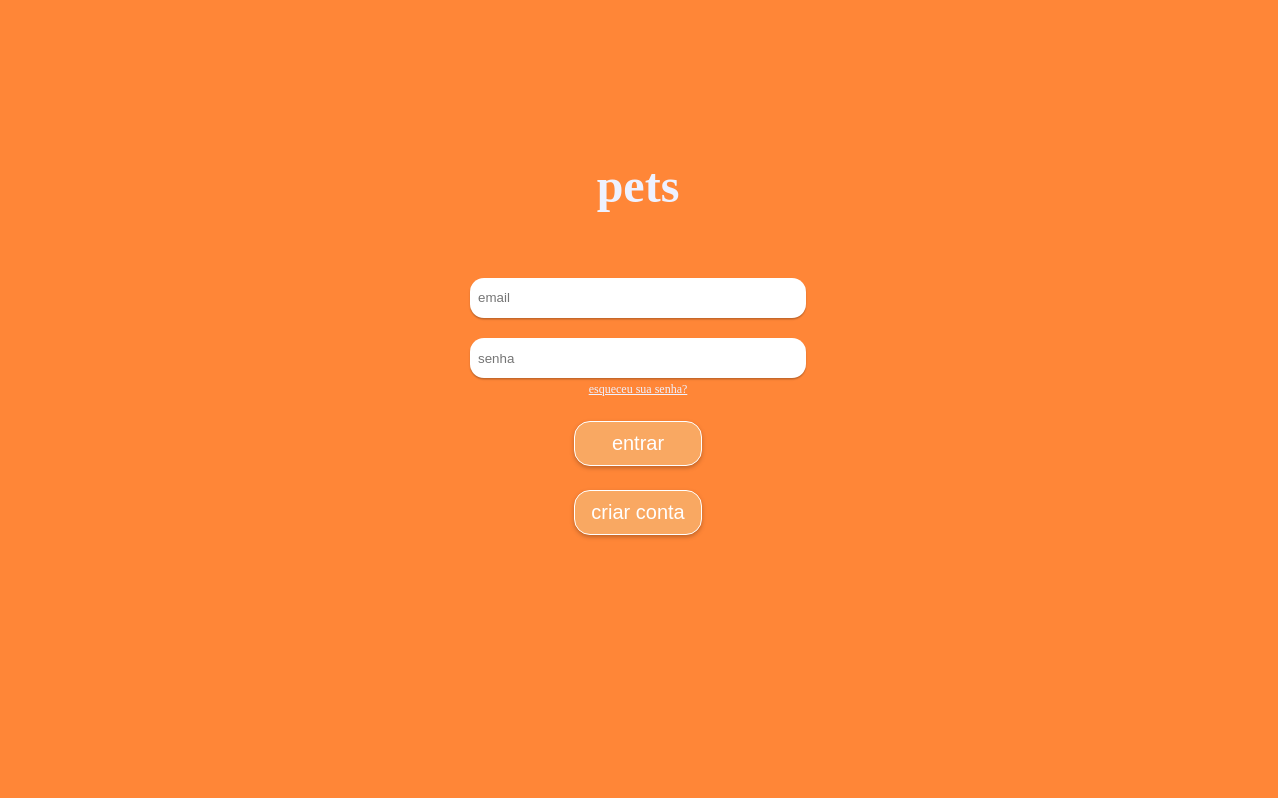
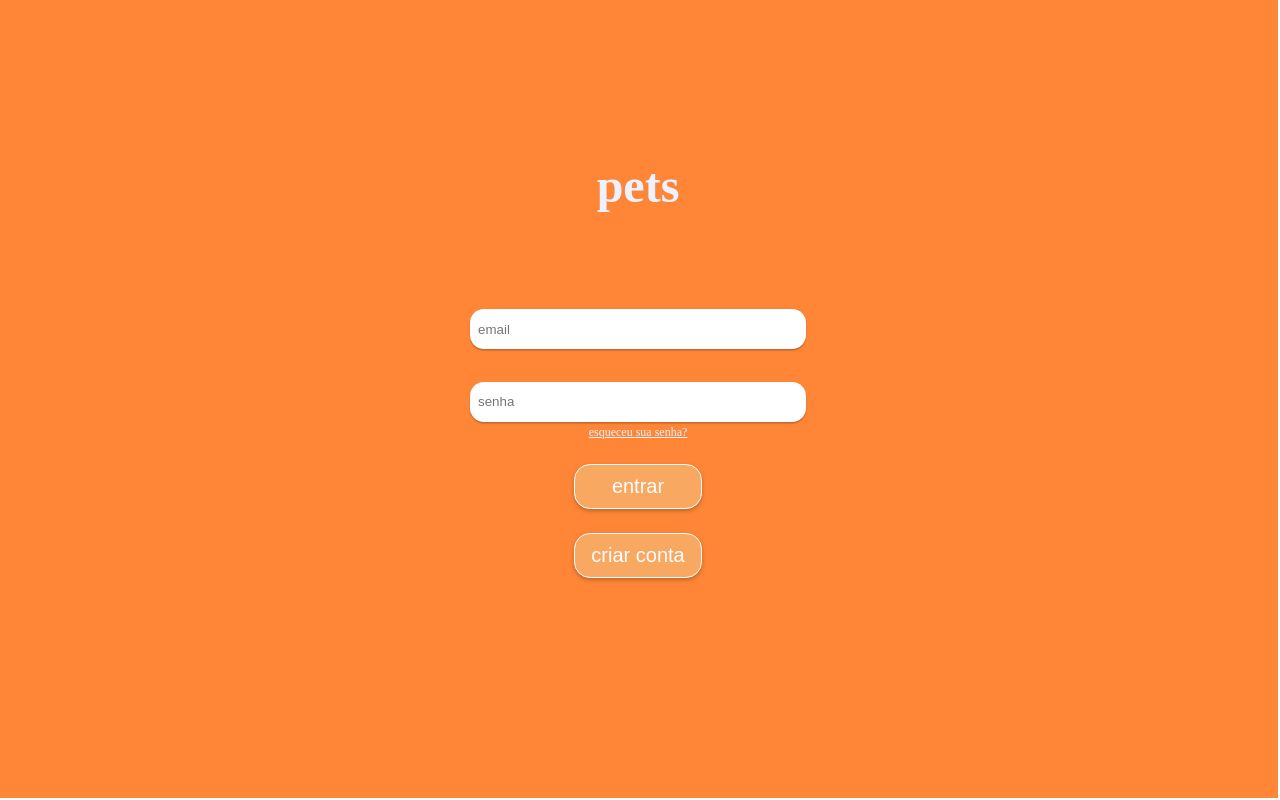
Before and after one commit to JulianoRSousa/PetsWeb, a Vue app: page / in a window 1280 px wide. Built offline with nearby package versions, Linux system fonts and the light colour scheme.

Commit message:
09/09 - uploading to home

```diff
--- a/src/App.vue
+++ b/src/App.vue
@@ -28,8 +28,8 @@ export default {
 <template>
   <div id="app">
     <div id="teste">
-      <h1 id="title">pets</h1>
-      <input-pets placeholder="email" type="text" v-model="user.email" />
+      <h1 class="title">pets</h1>
+      <input-pets placeholder="email" type="text" title="aaa" v-model="user.email" />
       <input-pets placeholder="senha" type="password" v-model="user.pass" />
       <a href="" id="passrec">esqueceu sua senha?</a>
 
@@ -49,7 +49,7 @@ export default {
   margin: -10px;
   color: #eef1ff;
 }
-#title {
+.title {
   font-size: 3rem;
   margin-bottom: 8vh;
 }
--- a/src/components/InputPets.vue
+++ b/src/components/InputPets.vue
@@ -1,8 +1,9 @@
 <template>
-  <div>
-    <h2>{{ title }}</h2>
-    <input id="InputPets" :type="type" :placeholder="placeholder" />
-  </div>
+  <form>
+    <input v-if="type != 'password'" class="InputPets" autocomplete="none" :type="type" :placeholder="placeholder" />
+    <input v-else class="InputPets" :type="type" autocomplete="new-pass"
+     :placeholder="placeholder"  />
+  </form>
 </template>
 
 <script>
@@ -20,7 +21,7 @@ export default {
 </script>
 
 <style scoped>
-#InputPets {
+.InputPets {
   background-color: #ffffff;
   border-radius: 14px;
   color: #2c2c2c;
@@ -30,6 +31,7 @@ export default {
   padding: 0.5rem;
   height: 1.5rem;
   width: 20rem;
+  margin-top: 2rem;
   box-shadow: 0px 1.5px 1.56px rgba(0, 0, 0, 0.25);
 }
 </style>
--- a/src/components/SignButton.vue
+++ b/src/components/SignButton.vue
@@ -1,6 +1,8 @@
 <template>
   <div>
-    <button id="SignButton">{{ title }}</button>
+    <button class="SignButton" @click="mudarCor">
+      {{ title }}
+    </button>
   </div>
 </template>
 
@@ -12,11 +14,16 @@ export default {
   data() {
     return {};
   },
+  methods: {
+    mudarCor: function() {
+
+    },
+  },
 };
 </script>
 
 <style scoped>
-#SignButton {
+.SignButton {
   background-color: #f9a862;
   filter: drop-shadow(0px 2px 2px rgba(0, 0, 0, 0.25));
   border: 1px solid #ffffff;
@@ -27,4 +34,15 @@ export default {
   font-size: 20px;
   color: #ffffff;
 }
+.SignButton2 {
+  background-color: #f3d;
+  filter: drop-shadow(0px 2px 2px rgba(0, 0, 0, 0.25));
+  border: 1px solid #ffffff;
+  border-radius: 16px;
+  height: 2.8rem;
+  width: 8rem;
+  margin-top: 3vh;
+  font-size: 20px;
+  color: #ffffff;
+}
 </style>
```
